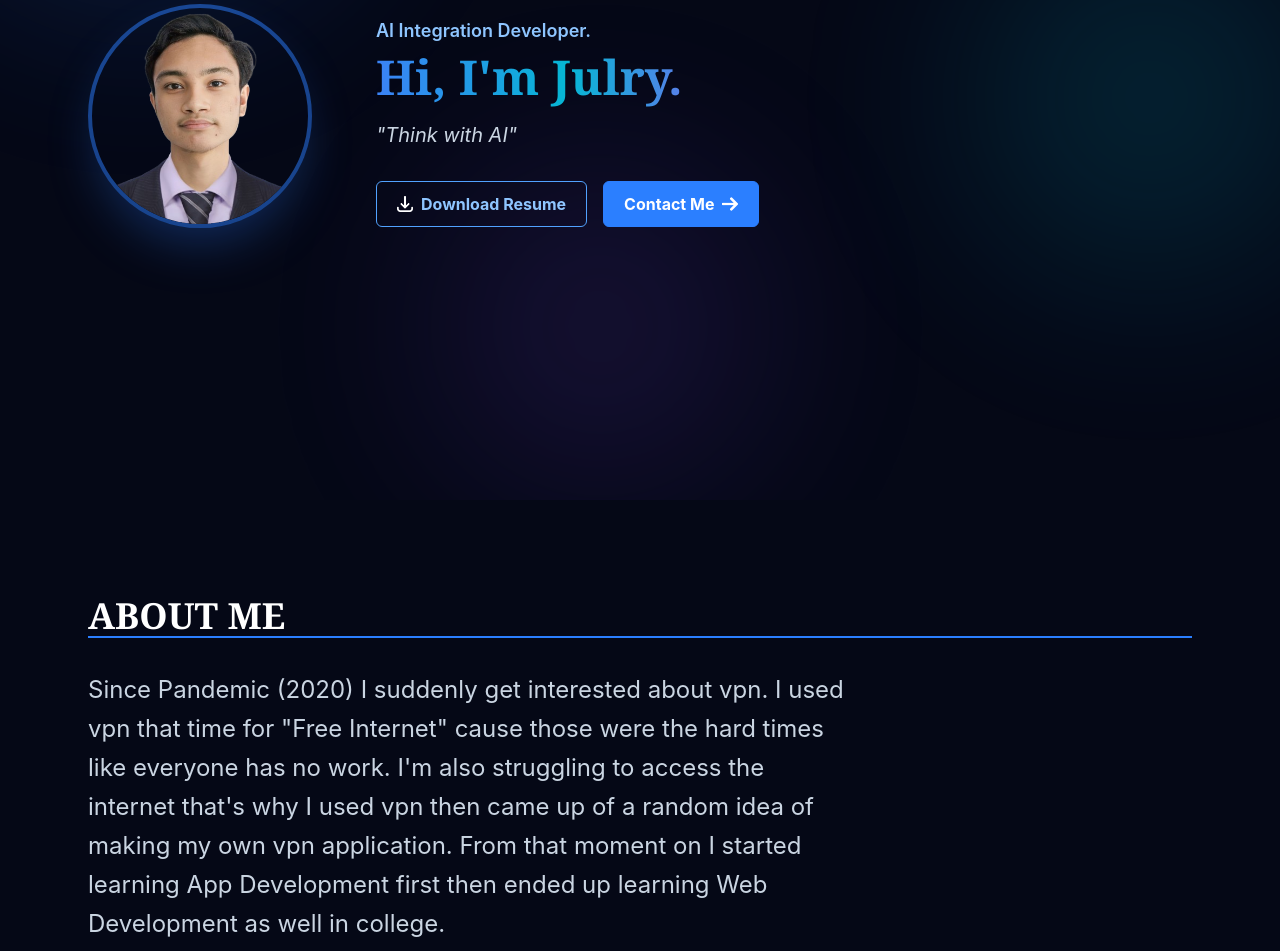
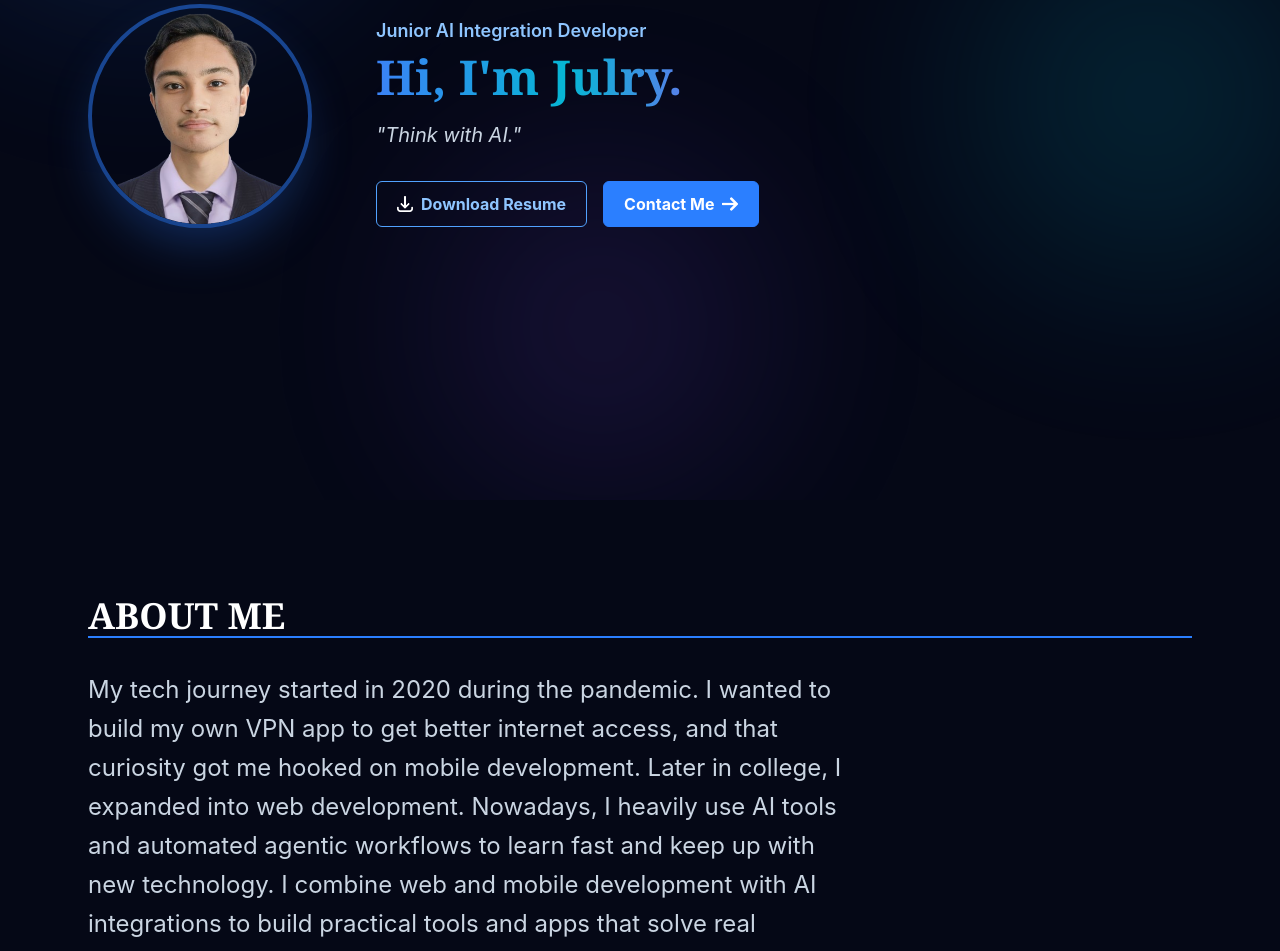
Before and after one commit to worriee/My-Portfolio, a React (Vite) app: page / in a window 1280 px wide. Shown: the part 300-1251 px from the top of the page. Built offline with nearby package versions, Linux system fonts and the light colour scheme.

Commit message:
chore: update About Me section

```diff
--- a/src/App.jsx
+++ b/src/App.jsx
@@ -379,13 +379,13 @@ export default function App() {
             />
             <div className="text-center md:text-left">
               <h2 className="mt-3 text-blue-600 font-semibold text-lg dark:text-blue-300">
-                AI Integration Developer.
+                Junior AI Integration Developer
               </h2>
               <h1 className="gradient-text font-bold font-serif text-4xl md:text-5xl mt-2 min-h-[3rem] md:min-h-[3.5rem]">
                 {heroText || "\u00A0"}
               </h1>
               <p className="mt-3 text-slate-700 italic text-lg md:text-xl dark:text-slate-300">
-                "Think with AI"
+                "Think with AI."
               </p>
               <div className="flex flex-col sm:flex-row mt-8 space-y-3 sm:space-y-0 sm:space-x-4 justify-center md:justify-start">
                 <a
@@ -424,13 +424,14 @@ export default function App() {
               ABOUT ME
             </h1>
             <h2 className="text-xl md:text-2xl text-slate-700 mt-8 leading-relaxed max-w-3xl dark:text-slate-300">
-              Since Pandemic (2020) I suddenly get interested about vpn. I used
-              vpn that time for "Free Internet" cause those were the hard times
-              like everyone has no work. I'm also struggling to access the
-              internet that's why I used vpn then came up of a random idea of
-              making my own vpn application. From that moment on I started
-              learning App Development first then ended up learning Web
-              Development as well in college.
+              My tech journey started in 2020 during the pandemic. I wanted to
+              build my own VPN app to get better internet access, and that
+              curiosity got me hooked on mobile development. Later in college, I
+              expanded into web development. Nowadays, I heavily use AI tools
+              and automated agentic workflows to learn fast and keep up with new
+              technology. I combine web and mobile development with AI
+              integrations to build practical tools and apps that solve real
+              problems.
             </h2>
           </div>
         </div>
```
